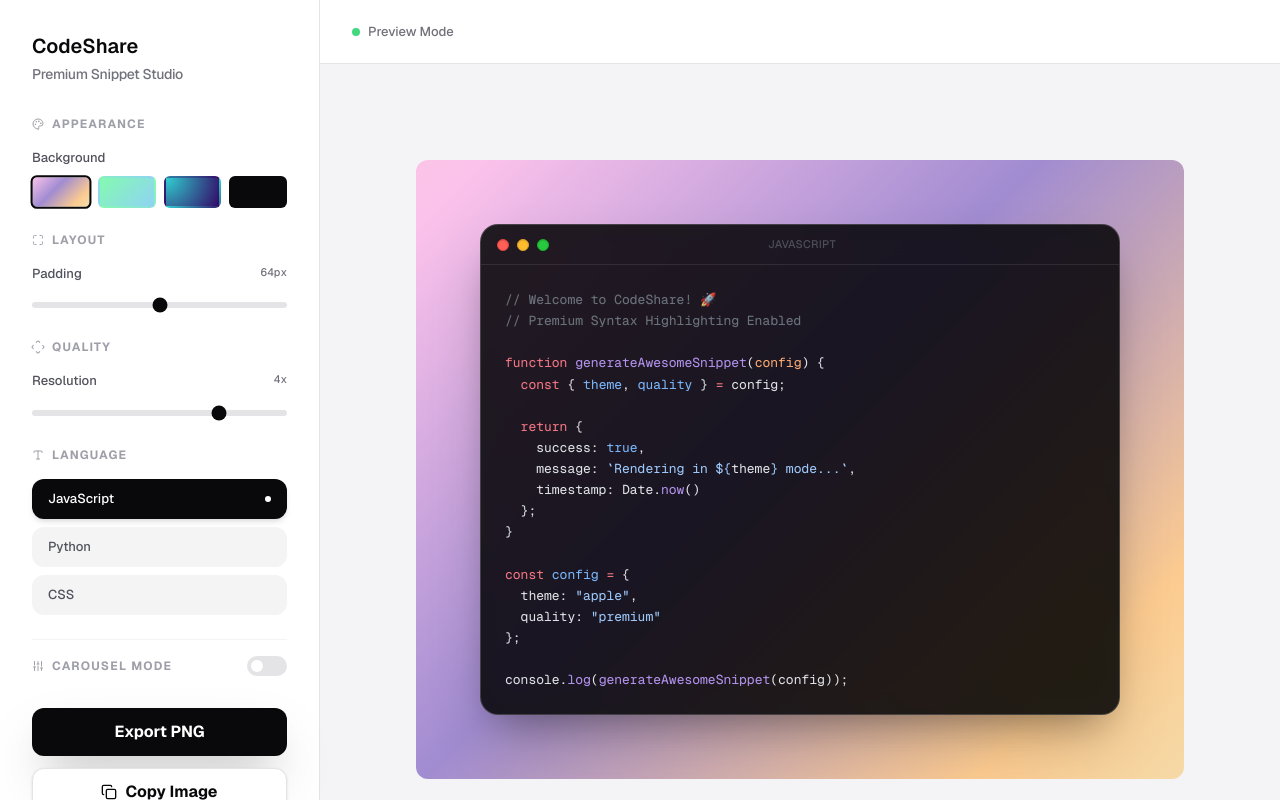
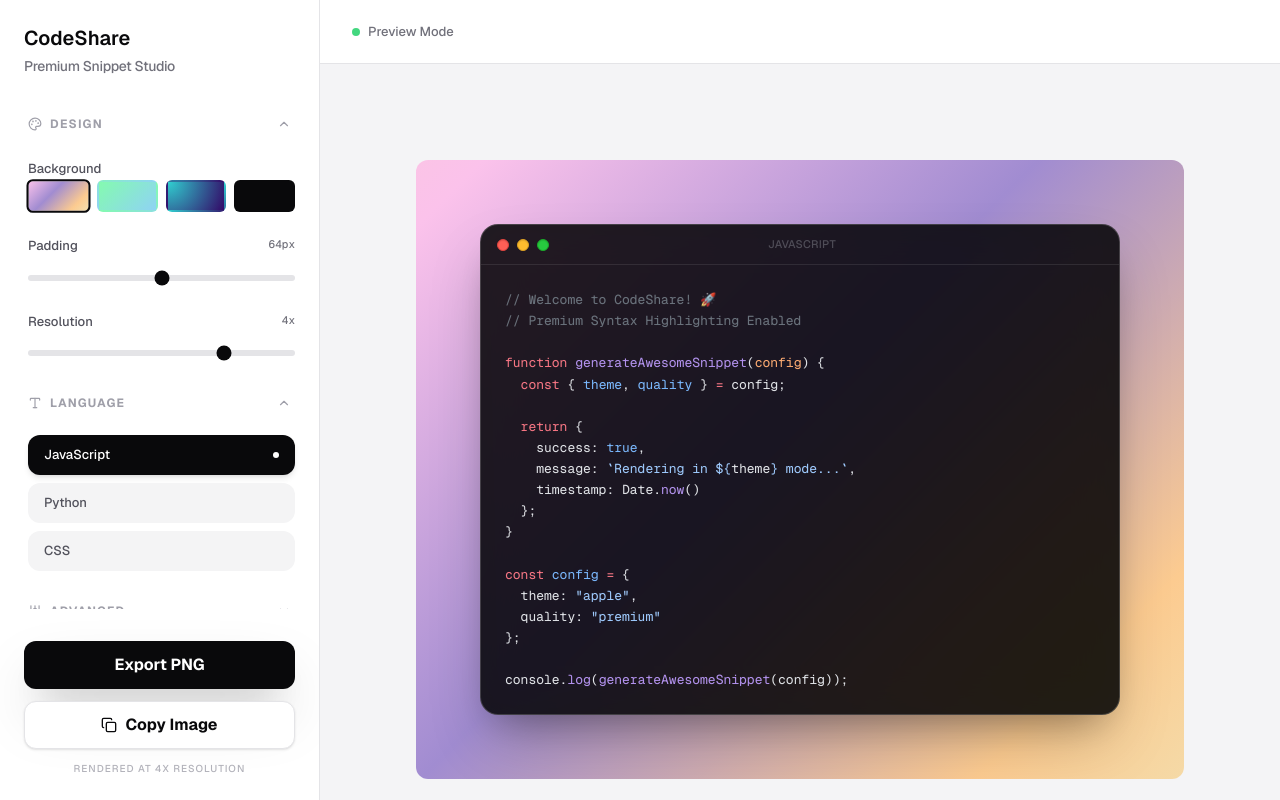
Before and after one commit to Dhaafin/code-share, a Next.js app: page / in a window 1280 px wide. Built offline with nearby package versions, Linux system fonts and the light colour scheme.

Commit message:
feat : add accordion to sidebar

```diff
--- a/src/components/Sidebar.jsx
+++ b/src/components/Sidebar.jsx
@@ -1,24 +1,47 @@
 "use client";
-
-import React from "react";
-import { Sliders, Maximize, Palette, Type, Copy, Check } from "lucide-react";
+import React, { useState } from "react";
+import { Sliders, Maximize, Palette, Type, Copy, Check, ChevronDown, Layout } from "lucide-react";
 
 const Sidebar = ({ settings, setSettings, onExport, isExporting, onCopy, isCopying }) => {
+  const [expanded, setExpanded] = useState({
+    design: true,
+    language: true,
+    advanced: false
+  });
+
+  const toggleSection = (section) => {
+    setExpanded(prev => ({ ...prev, [section]: !prev[section] }));
+  };
+
+  const AccordionHeader = ({ id, label, icon: Icon, isOpen }) => (
+    <button
+      onClick={() => toggleSection(id)}
+      className="flex items-center justify-between w-full px-1 py-2 text-xs font-bold uppercase tracking-widest text-zinc-400 hover:text-zinc-600 dark:hover:text-zinc-200 transition-colors group cursor-pointer"
+    >
+      <div className="flex items-center gap-2">
+        <Icon className="w-3.5 h-3.5" />
+        <span>{label}</span>
+      </div>
+      <ChevronDown className={`w-3.5 h-3.5 transition-transform duration-300 ${isOpen ? 'rotate-180' : ''}`} />
+    </button>
+  );
+
   return (
-    <div className="w-full md:w-80 h-auto md:h-full bg-white dark:bg-black border-t md:border-t-0 md:border-r border-zinc-200 dark:border-zinc-800 p-6 md:p-8 flex flex-col gap-6 md:gap-8 order-2 md:order-1">
-      <div>
+    <div className="w-full md:w-80 h-auto md:h-full bg-white dark:bg-black border-t md:border-t-0 md:border-r border-zinc-200 dark:border-zinc-800 p-6 flex flex-col order-2 md:order-1 h-screen overflow-hidden">
+      <div className="mb-8 shrink-0">
         <h2 className="text-xl font-semibold mb-1 grayscale-0 hover:grayscale transition-all cursor-default">CodeShare</h2>
         <p className="text-sm text-zinc-500 font-medium tracking-tight">Premium Snippet Studio</p>
       </div>
 
-      <div className="space-y-6">
-        {/* Style Section */}
+      <div className="flex-1 overflow-y-auto space-y-6 pr-2 -mr-2 custom-scrollbar">
+        {/* Design Accordion */}
         <div className="space-y-4">
-          <label className="flex items-center gap-2 text-xs font-bold uppercase tracking-widest text-zinc-400">
-            <Palette className="w-3 h-3" /> Appearance
-          </label>
+          <AccordionHeader id="design" label="Design" icon={Palette} isOpen={expanded.design} />
+
+          {expanded.design && (
+            <div className="space-y-6 animate-in fade-in slide-in-from-top-2 duration-300 pl-1">
+              {/* Appearance */}
               <div className="space-y-3">
-            <div className="flex flex-col gap-2">
                 <span className="text-[13px] font-medium text-zinc-600 dark:text-zinc-400">Background</span>
                 <div className="grid grid-cols-4 gap-2">
                   {['bg-mesh-1', 'bg-mesh-2', 'bg-mesh-3', 'bg-zinc-950'].map((bg) => (
@@ -34,15 +57,8 @@
                   ))}
                 </div>
               </div>
-          </div>
-        </div>
 
-        {/* Layout Section */}
-        <div className="space-y-4">
-          <label className="flex items-center gap-2 text-xs font-bold uppercase tracking-widest text-zinc-400">
-            <Maximize className="w-3 h-3" /> Layout
-          </label>
-          <div className="space-y-4">
+              {/* Layout */}
               <div className="space-y-2">
                 <div className="flex justify-between text-[13px] font-medium text-zinc-600 dark:text-zinc-400">
                   <span>Padding</span>
@@ -58,15 +74,8 @@
                   className="w-full h-1.5 bg-zinc-200 dark:bg-zinc-800 rounded-lg appearance-none cursor-pointer accent-zinc-950 dark:accent-white"
                 />
               </div>
-          </div>
-        </div>
 
-        {/* Quality Section */}
-        <div className="space-y-4">
-          <label className="flex items-center gap-2 text-xs font-bold uppercase tracking-widest text-zinc-400">
-            <Maximize className="w-3 h-3 rotate-45" /> Quality
-          </label>
-          <div className="space-y-4">
+              {/* Quality */}
               <div className="space-y-2">
                 <div className="flex justify-between text-[13px] font-medium text-zinc-600 dark:text-zinc-400">
                   <span>Resolution</span>
@@ -83,14 +92,15 @@
                 />
               </div>
             </div>
+          )}
         </div>
 
-        {/* Language Section */}
+        {/* Language Accordion */}
         <div className="space-y-4">
-          <label className="flex items-center gap-2 text-xs font-bold uppercase tracking-widest text-zinc-400">
-            <Type className="w-3 h-3" /> Language
-          </label>
-          <div className="grid grid-cols-1 gap-2">
+          <AccordionHeader id="language" label="Language" icon={Type} isOpen={expanded.language} />
+
+          {expanded.language && (
+            <div className="grid grid-cols-1 gap-2 animate-in fade-in slide-in-from-top-2 duration-300 pl-1">
               {[
                 { id: 'javascript', name: 'JavaScript' },
                 { id: 'python', name: 'Python' },
@@ -110,14 +120,17 @@
                 </button>
               ))}
             </div>
+          )}
         </div>
 
-        {/* Carousel Section */}
-        <div className="space-y-4 pt-4 border-t border-zinc-100 dark:border-zinc-800/50">
+        {/* Advanced/Carousel */}
+        <div className="space-y-4">
+          <AccordionHeader id="advanced" label="Advanced" icon={Sliders} isOpen={expanded.advanced} />
+
+          {expanded.advanced && (
+            <div className="space-y-4 animate-in fade-in slide-in-from-top-2 duration-300 pl-1">
               <div className="flex items-center justify-between">
-            <label className="flex items-center gap-2 text-xs font-bold uppercase tracking-widest text-zinc-400">
-              <Sliders className="w-3 h-3" /> Carousel mode
-            </label>
+                <span className="text-[13px] font-medium text-zinc-600 dark:text-zinc-400">Carousel mode</span>
                 <button
                   onClick={() => setSettings({ ...settings, multiPage: !settings.multiPage })}
                   className={`w-10 h-5 rounded-full transition-all relative cursor-pointer ${
@@ -131,8 +144,7 @@
               </div>
 
               {settings.multiPage && (
-            <div className="space-y-4 animate-in fade-in slide-in-from-top-2 duration-300">
-              <div className="space-y-2">
+                <div className="space-y-2 pt-2 border-t border-zinc-100 dark:border-zinc-800/50">
                   <div className="flex justify-between text-[13px] font-medium text-zinc-600 dark:text-zinc-400">
                     <span>Lines per page</span>
                     <span className="text-zinc-500 font-mono text-[11px]">{settings.linesPerPage}</span>
@@ -147,12 +159,13 @@
                     className="w-full h-1.5 bg-zinc-200 dark:bg-zinc-800 rounded-lg appearance-none cursor-pointer accent-zinc-950 dark:accent-white"
                   />
                 </div>
+              )}
             </div>
           )}
         </div>
       </div>
 
-      <div className="mt-auto">
+      <div className="mt-8 shrink-0">
         <button
           className={`w-full h-12 rounded-xl font-bold shadow-premium transition-all flex items-center justify-center gap-2 cursor-pointer ${
             isExporting
@@ -193,7 +206,7 @@
             </>
           )}
         </button>
-        <p className="text-[10px] text-center mt-3 text-zinc-400 font-medium">Rendered at {settings.quality}x resolution</p>
+        <p className="text-[10px] text-center mt-3 text-zinc-400 font-medium uppercase tracking-widest opacity-80">Rendered at {settings.quality}x resolution</p>
       </div>
     </div>
   );
```
Lines whose indentation alone changed are shown as unchanged.
